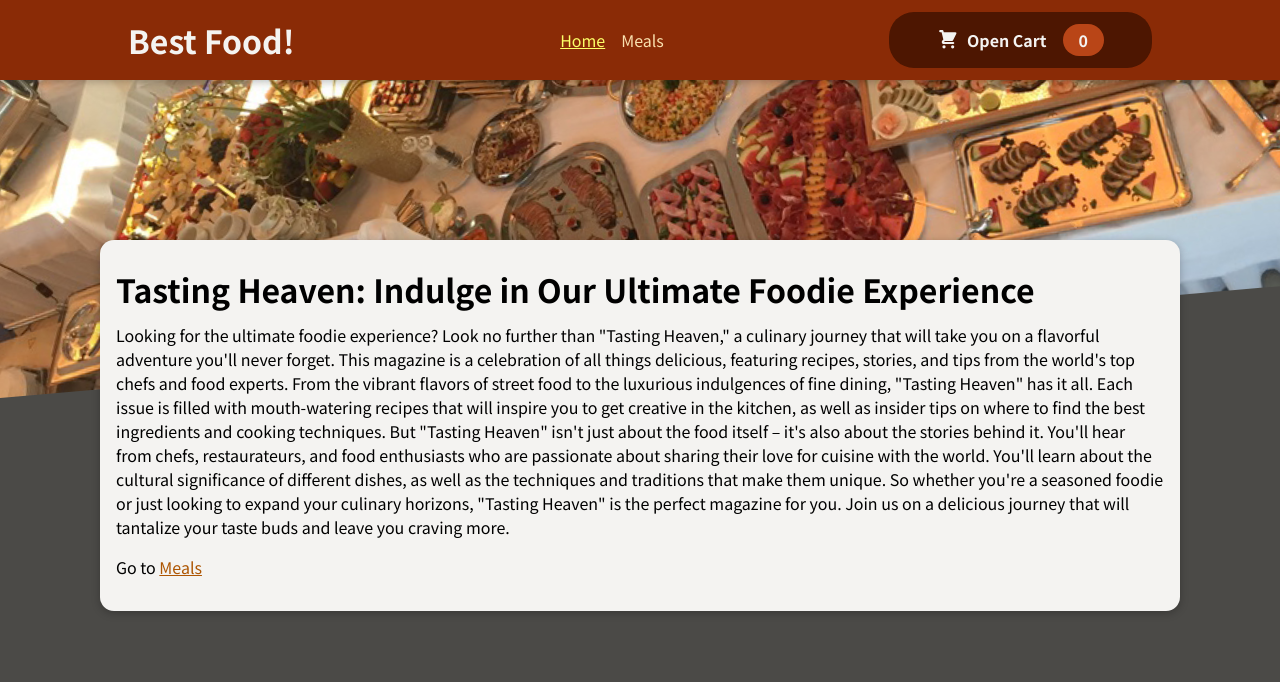
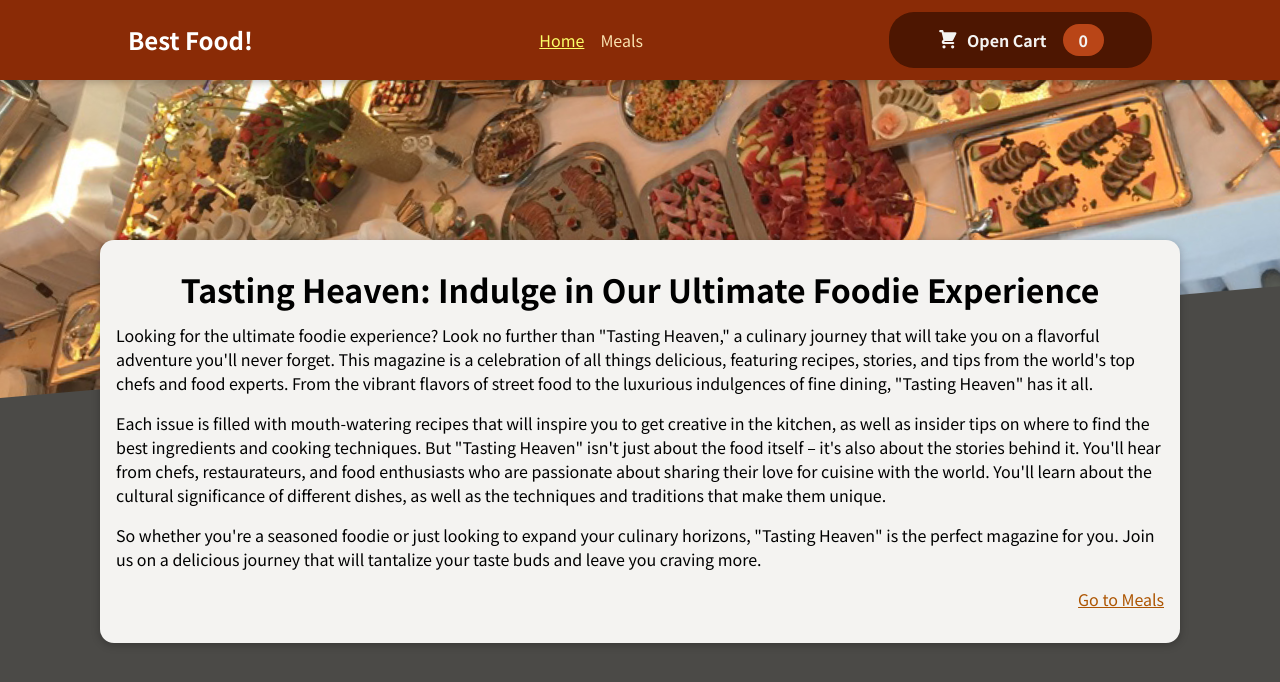
Before and after one commit to Rrroman/react-food, a React (Create React App) app: page / in a window 1280 px wide. Shown: the top 682 px of the page. Built offline with nearby package versions, Linux system fonts and the light colour scheme.

Commit message:
Add MealPurpose page, style refactoring and minor changes

```diff
--- a/src/App.js
+++ b/src/App.js
@@ -6,6 +6,7 @@ import ErrorPage from './pages/Error';
 import HomePage from './pages/Home';
 import MealDetailsPage, { mealDetailsLoader } from './pages/MealDetails';
 import MealEdit from './pages/MealEdit';
+import MealPurpose from './pages/MealPurpose';
 import MealsPage from './pages/Meals';
 
 const router = createBrowserRouter([
@@ -39,6 +40,10 @@ const router = createBrowserRouter([
               },
             ],
           },
+          {
+            path: 'new',
+            element: <MealPurpose />,
+          },
         ],
       },
     ],
--- a/src/components/Layout/Header.js
+++ b/src/components/Layout/Header.js
@@ -2,13 +2,15 @@ import React from 'react';
 import classes from './Header.module.css';
 import mealsImage from '../../assets/meals.jpeg';
 import CartButton from '../Cart/CartButton';
-import { NavLink } from 'react-router-dom';
+import { Link, NavLink } from 'react-router-dom';
 
 export default function Header({ openCartModal }) {
   return (
     <>
       <header className={classes.header}>
-        <h1>Best Food!</h1>
+        <Link to="/meals" className={classes.logo}>
+          Best Food!
+        </Link>
         <ul className={classes.list}>
           <NavLink
             to="/"
--- a/src/components/Layout/Header.module.css
+++ b/src/components/Layout/Header.module.css
@@ -12,6 +12,17 @@
   padding: 0 10%;
   box-shadow: 0 2px 8px var(--color-shadow-500);
   z-index: 10;
+}
+
+.logo {
+  color: white;
+  font-size: 24px;
+  font-weight: bold;
+  text-decoration: none;
+}
+
+.logo:hover {
+  text-decoration: underline;
 }
 
 .main-image {
--- a/src/components/Meals/Meal/MealDetails.js
+++ b/src/components/Meals/Meal/MealDetails.js
@@ -9,14 +9,19 @@ export default function MealDetails({ mealDetails }) {
         <p>{mealDetails.description}</p>
         <h2>Our receipt:</h2>
         <p>{mealDetails.cooking_description}</p>
+        <div className={classes.wrapper}>
           <Link to="edit" className={classes.link}>
             Edit
           </Link>
           <Link to="delete" className={classes.link}>
             Delete
           </Link>
+          <Link to="../new" className={`${classes.link} ${classes.new}`}>
+            Purpose new meal!
+          </Link>
         </div>
-      <div>
+      </div>
+      <div className={classes.aside}>
         <p className={classes.price}>${mealDetails.price}</p>
         <Link to=".." className={classes.link}>
           Back
--- a/src/components/Meals/Meal/MealDetails.module.css
+++ b/src/components/Meals/Meal/MealDetails.module.css
@@ -1,7 +1,6 @@
 .meal {
   display: flex;
   justify-content: space-between;
-  align-items: center;
   margin: 1rem;
   padding-bottom: 1rem;
   border-bottom: 1px solid var(--color-gray-300);
@@ -9,6 +8,7 @@
 
 .meal h1 {
   line-height: 3rem;
+  margin: auto;
 }
 .meal h2 {
   font-size: 1.2rem;
@@ -27,6 +27,10 @@
   font-size: 1.25rem;
 }
 
+.wrapper {
+  display: flex;
+}
+
 .link {
   color: var(--color-secondary-400);
   margin-right: 1rem;
@@ -36,3 +40,13 @@
   color: var(--color-secondary-800);
   text-decoration: var(--color-secondary-800) wavy underline;
 }
+
+.aside {
+  display: flex;
+  flex-direction: column;
+  justify-content: space-between;
+}
+
+.new {
+  margin-left: auto;
+}
--- a/src/components/Meals/Meal/MealDetailsForm.js
+++ b/src/components/Meals/Meal/MealDetailsForm.js
@@ -10,7 +10,6 @@ function MealDetailsForm({ mealDetails }) {
 
   return (
     <>
-      <h1 className={classes.title}>Edit this meal</h1>
       <form className={classes.form}>
         <p>
           <label htmlFor="name">Title</label>
--- a/src/components/UI/Card.module.css
+++ b/src/components/UI/Card.module.css
@@ -4,3 +4,7 @@
   border-radius: 14px;
   background-color: var(--color-gray-100);
 }
+
+.card h1 {
+  text-align: center;
+}
--- a/src/index.css
+++ b/src/index.css
@@ -29,7 +29,7 @@
   --color-primary-800: #fab833;
   --color-primary-900: #f6ad1b;
 
-  --color-secondary-200: #FCFF68;
+  --color-secondary-200: #fcff68;
   --color-secondary-400: #ad5502;
   --color-secondary-600: #8a2b06;
   --color-secondary-700: #641e03;
--- a/src/pages/Error.js
+++ b/src/pages/Error.js
@@ -27,7 +27,7 @@ const ErrorPage = () => {
 
   return (
     <Card>
-      <div style={{ textAlign: 'center' }}>
+      <div>
         <h1>{errorTitle}</h1>
         <p>{message}</p>
         <p>
--- a/src/pages/Home.js
+++ b/src/pages/Home.js
@@ -15,23 +15,27 @@ export const HomePage = () => {
           things delicious, featuring recipes, stories, and tips from the
           world's top chefs and food experts. From the vibrant flavors of street
           food to the luxurious indulgences of fine dining, "Tasting Heaven" has
-          it all. Each issue is filled with mouth-watering recipes that will
-          inspire you to get creative in the kitchen, as well as insider tips on
-          where to find the best ingredients and cooking techniques. But
-          "Tasting Heaven" isn't just about the food itself – it's also about
-          the stories behind it. You'll hear from chefs, restaurateurs, and food
-          enthusiasts who are passionate about sharing their love for cuisine
-          with the world. You'll learn about the cultural significance of
-          different dishes, as well as the techniques and traditions that make
-          them unique. So whether you're a seasoned foodie or just looking to
-          expand your culinary horizons, "Tasting Heaven" is the perfect
-          magazine for you. Join us on a delicious journey that will tantalize
-          your taste buds and leave you craving more.
+          it all.
         </p>
         <p>
-          Go to{' '}
+          Each issue is filled with mouth-watering recipes that will inspire you
+          to get creative in the kitchen, as well as insider tips on where to
+          find the best ingredients and cooking techniques. But "Tasting Heaven"
+          isn't just about the food itself – it's also about the stories behind
+          it. You'll hear from chefs, restaurateurs, and food enthusiasts who
+          are passionate about sharing their love for cuisine with the world.
+          You'll learn about the cultural significance of different dishes, as
+          well as the techniques and traditions that make them unique.
+        </p>
+        <p>
+          So whether you're a seasoned foodie or just looking to expand your
+          culinary horizons, "Tasting Heaven" is the perfect magazine for you.
+          Join us on a delicious journey that will tantalize your taste buds and
+          leave you craving more.
+        </p>
+        <p style={{ textAlign: 'right' }}>
           <Link to="meals" style={{ color: 'var(--color-secondary-400)' }}>
-            Meals
+            Go to Meals
           </Link>
         </p>
       </Card>
--- a/src/pages/MealEdit.js
+++ b/src/pages/MealEdit.js
@@ -9,6 +9,7 @@ const MealEdit = () => {
   return (
     <Container>
       <Card>
+        <h1>Edit this meal</h1>
         <MealDetailsForm mealDetails={data.meal} />
       </Card>
     </Container>
--- /dev/null
+++ b/src/pages/MealPurpose.js
@@ -0,0 +1,17 @@
+import React from 'react';
+import Container from '../components/Layout/Container';
+import MealDetailsForm from '../components/Meals/Meal/MealDetailsForm';
+import Card from '../components/UI/Card';
+
+const MealPurpose = () => {
+  return (
+    <Container>
+      <Card>
+        <h1>Add new meal</h1>
+        <MealDetailsForm />
+      </Card>
+    </Container>
+  );
+};
+
+export default MealPurpose;
```
Lines whose indentation alone changed are shown as unchanged.
